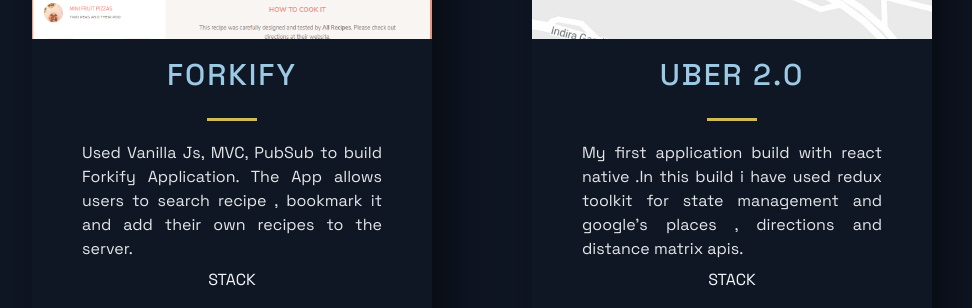
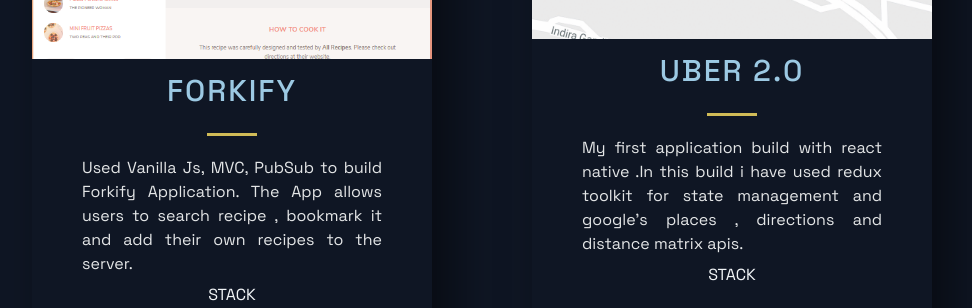
Before and after one commit to codered-jack/portfolio-main, a Next.js app: page / in a window 1280 px wide. Shown: the part 1100-1408 px from the top of the page, without its empty margins (158-1130 px from the left). Built offline with nearby package versions, Linux system fonts and the light colour scheme.

Commit message:
data updated

```diff
--- a/src/components/Acomplishments/Acomplishments.js
+++ b/src/components/Acomplishments/Acomplishments.js
@@ -11,7 +11,7 @@
   { number: 80, text: "Github Projects" },
   { number: 2000, text: "LinkedIn Connections" },
   { number: 275, text: "Leetcode Problems Solved" },
-  { number: 1, text: "Star Performer Award" },
+  { number: 2, text: "Honours and Awards" },
 ];
 
 const Acomplishments = () => (
--- a/src/components/Projects/ProjectsStyles.js
+++ b/src/components/Projects/ProjectsStyles.js
@@ -22,8 +22,9 @@
   }
 `;
 export const BlogCard = styled.div`
+  display: flex;
+  flex-direction: column;
   border-radius: 10px;
-  min-height: 800px;
   box-shadow: 20px 20px 50px rgba(0, 0, 0, 0.5);
   text-align: center;
   width: 400px;
@@ -66,6 +67,7 @@
 `;
 
 export const CardInfo = styled.p`
+  flex: 1;
   width: 100%;
   padding: 0 50px;
   color: #e4e6e7;
@@ -88,6 +90,7 @@
 export const ExternalLinks = styled.a`
   color: #d4c0c0;
   font-size: 1.6rem;
+  width: 40%;
   padding: 0.6rem 1.8rem;
   background: #303d6b;
   border-radius: 20px;
```
